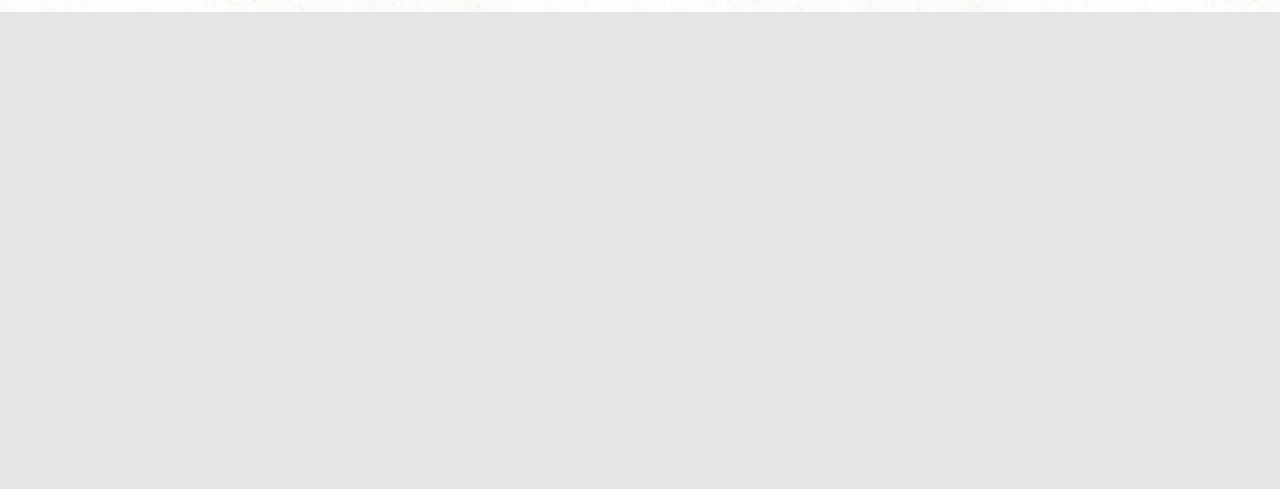
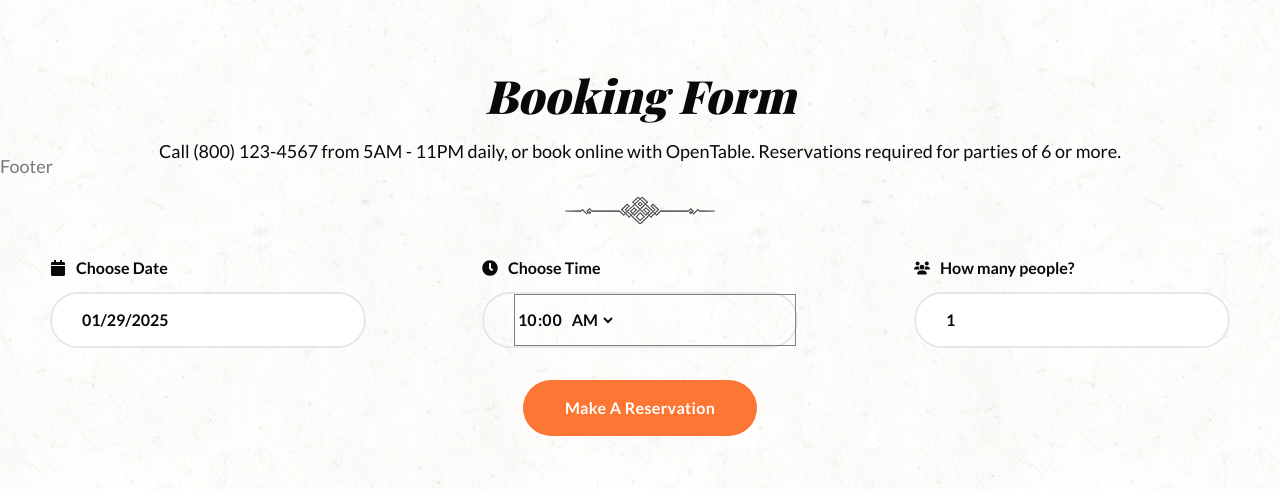
Before and after one commit to Eugensson/bistro, a Next.js app: page / in a window 1280 px wide. Shown: the part 4352-4841 px from the top of the page. Before the commit the page ends 4364 px from the top, so only its background shows below. Built offline with nearby package versions, Linux system fonts and the light colour scheme.

Commit message:
Created Reservation section

```diff
--- a/app/globals.css
+++ b/app/globals.css
@@ -47,15 +47,33 @@
   .input {
     @apply h-[56px] w-[316px] outline-none pl-[30px] rounded-full border-2 border-gray-200 font-secondary font-semibold text-base text-dark placeholder:text-dark;
   }
+}
 
-  .carousel.carousel-slider .control-arrow {
-    @apply bg-transparent size-12 border-2 border-[#fe7634] rounded-full t-[30px] flex justify-center items-center;
-  }
+.carousel.carousel-slider .control-arrow {
+  background-color: transparent;
+  height: 48px;
+  width: 48px;
+  border: 2px solid #fe7634;
+  border-radius: 100%;
+  top: 30px;
+  display: flex;
+  justify-content: center;
+  align-items: center;
+}
 
-  .carousel .control-prev.control-arrow:before,
-  .carousel .control-next.control-arrow:before {
-    @apply border-none size-6 bg-transparent;
-  }
+.carousel .control-prev.control-arrow:before,
+.carousel .control-next.control-arrow:before {
+  border: none;
+  width: 24px;
+  height: 24px;
+}
+
+.carousel .control-prev.control-arrow:before {
+  background: url("/images/testimonial/arrow-left.svg") no-repeat;
+}
+
+.carousel .control-next.control-arrow:before {
+  background: url("/images/testimonial/arrow-right.svg") no-repeat;
 }
 
 .react-time-picker__wrapper {
--- a/components/reservation.tsx
+++ b/components/reservation.tsx
@@ -1,3 +1,70 @@
+"use client";
+
+import Image from "next/image";
+import dynamic from "next/dynamic";
+import { motion } from "framer-motion";
+import { FaUsers } from "react-icons/fa6";
+
+import modelDarkImg from "@/public/images/model-black.png";
+
+import { fadeIn, staggerContainer } from "@/lib/variants";
+
+const SelectedDate = dynamic(() => import("./selected-date"), { ssr: false });
+const SelectedTime = dynamic(() => import("./selected-time"), { ssr: false });
+
 export const Reservation = () => {
-  return <section>Reservation</section>;
+  return (
+    <section className="relative top-96 z-30 pb-20 lg:py-[100px]">
+      <div className="container">
+        <motion.div
+          variants={staggerContainer(0.3, 1)}
+          initial="hidden"
+          whileInView={"show"}
+          className="text-center"
+        >
+          <motion.h2
+            variants={fadeIn("up", "tween", 0.2, 1.6)}
+            className="h2 capitalize"
+          >
+            Booking Form
+          </motion.h2>
+          <motion.p
+            variants={fadeIn("up", "tween", 0.4, 1.6)}
+            className="mb-8 text-dark"
+          >
+            Call (800) 123-4567 from 5AM - 11PM daily, or book online with
+            OpenTable. Reservations required for parties of 6 or more.
+          </motion.p>
+          <motion.div
+            variants={fadeIn("up", "tween", 0.6, 1.6)}
+            className="flex justify-center mb-8"
+          >
+            <Image src={modelDarkImg} alt="Divider" />
+          </motion.div>
+        </motion.div>
+        <motion.form
+          variants={fadeIn("up", "tween", 0.7, 1.6)}
+          initial="hidden"
+          whileInView={"show"}
+        >
+          <div className="flex flex-col lg:flex-row items-center justify-between gap-y-4 mb-8">
+            <SelectedDate />
+            <SelectedTime />
+            <div>
+              <div className="flex items-center gap-x-2.5 font-semibold text-dark text-base mb-3">
+                <FaUsers />
+                <span>How many people?</span>
+              </div>
+              <input type="text" className="input" placeholder="1" />
+            </div>
+          </div>
+          <div className="max-w-[316px] flex justify-center mx-auto">
+            <button type="submit" className="btn capitalize w-full lg:w-auto">
+              Make a reservation
+            </button>
+          </div>
+        </motion.form>
+      </div>
+    </section>
+  );
 };
--- /dev/null
+++ b/components/selected-date.tsx
@@ -0,0 +1,26 @@
+"use client";
+
+import { useState } from "react";
+import DatePicker from "react-datepicker";
+import { FaCalendar } from "react-icons/fa";
+
+import "react-datepicker/dist/react-datepicker.css";
+
+const SelectedDate = () => {
+  const [startDate, setStartDate] = useState<Date>(new Date());
+  return (
+    <div>
+      <div className="flex items-center gap-x-2.5 font-semibold text-dark text-base mb-3">
+        <FaCalendar />
+        <span>Choose Date</span>
+      </div>
+      <DatePicker
+        className="input"
+        selected={startDate}
+        onChange={(date) => setStartDate(date as Date)}
+      />
+    </div>
+  );
+};
+
+export default SelectedDate;
--- /dev/null
+++ b/components/selected-time.tsx
@@ -0,0 +1,28 @@
+import { useState } from "react";
+import { FaClock } from "react-icons/fa";
+import TimePicker from "react-time-picker";
+
+import "react-clock/dist/Clock.css";
+import "react-time-picker/dist/TimePicker.css";
+
+const SelectedTime = () => {
+  const [time, setTime] = useState("10:00");
+
+  return (
+    <div>
+      <div className="flex items-center gap-x-2.5 font-semibold text-dark text-base mb-3">
+        <FaClock />
+        <span>Choose Time</span>
+      </div>
+      <TimePicker
+        className="input"
+        clearIcon={false}
+        clockIcon={false}
+        onChange={(time) => setTime(time as string)}
+        value={time}
+      />
+    </div>
+  );
+};
+
+export default SelectedTime;
--- a/lib/sample-data.ts
+++ b/lib/sample-data.ts
@@ -14,7 +14,6 @@ import {
   RiDiscordLine,
 } from "react-icons/ri";
 
-import ModelBlackImg from "@/public/images/model-black.png";
 import MenuImg1 from "@/public/images/menu/1.png";
 import MenuImg2 from "@/public/images/menu/2.png";
 import MenuImg3 from "@/public/images/menu/3.png";
@@ -96,14 +95,6 @@ export const testimonialList = [
   },
 ];
 
-export const reservationData = {
-  title: "booking form",
-  subtitle:
-    "Call (800) 123-4567 from 5AM - 11PM daily, or book online with OpenTable.Reservations required for parties of 6 or more.",
-  modelImg: ModelBlackImg,
-  btnText: "make a reservation",
-};
-
 export const newsletterData = {
   title: "join our newsletter",
   subtitle: "Get latest news & updates in your inbox.",
```
